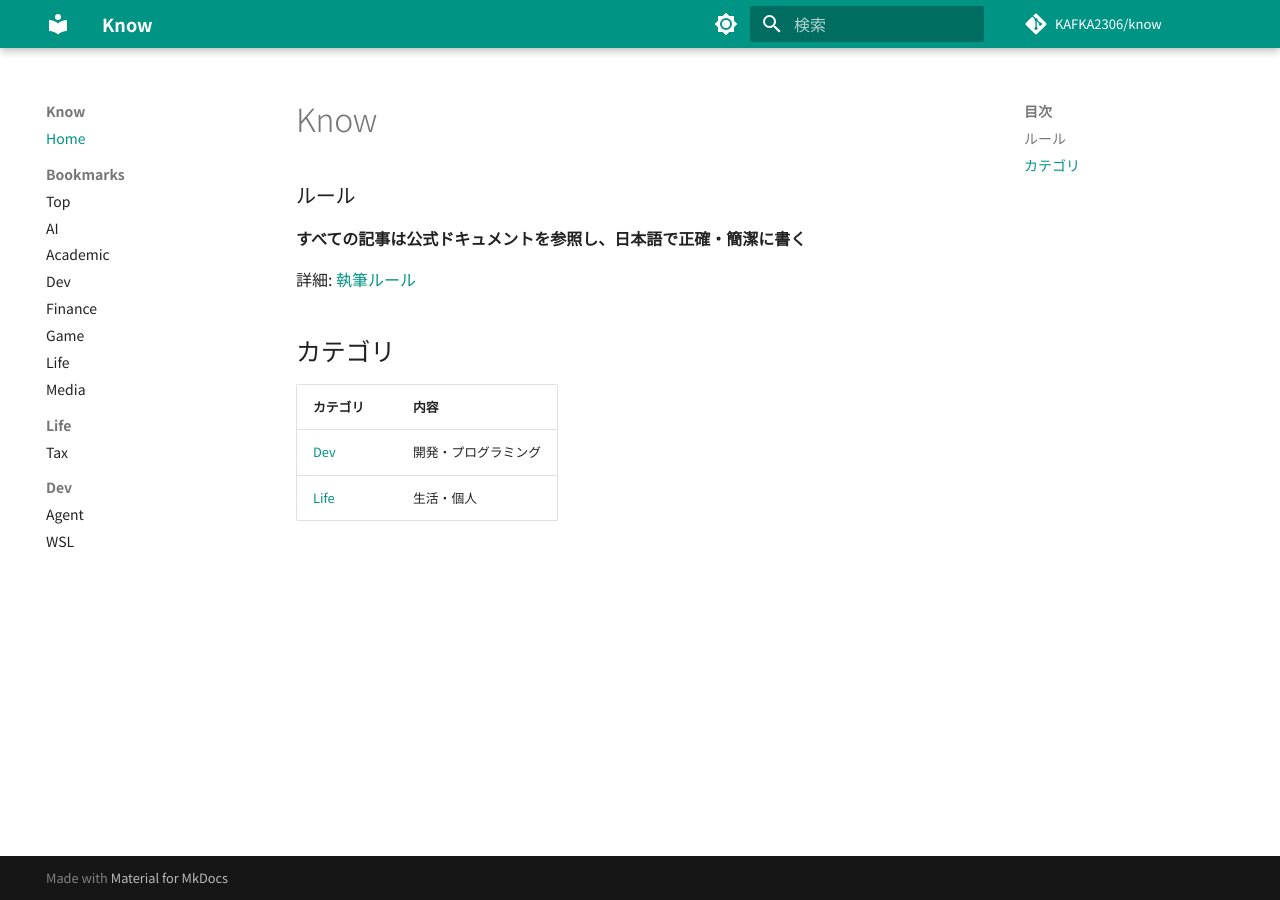
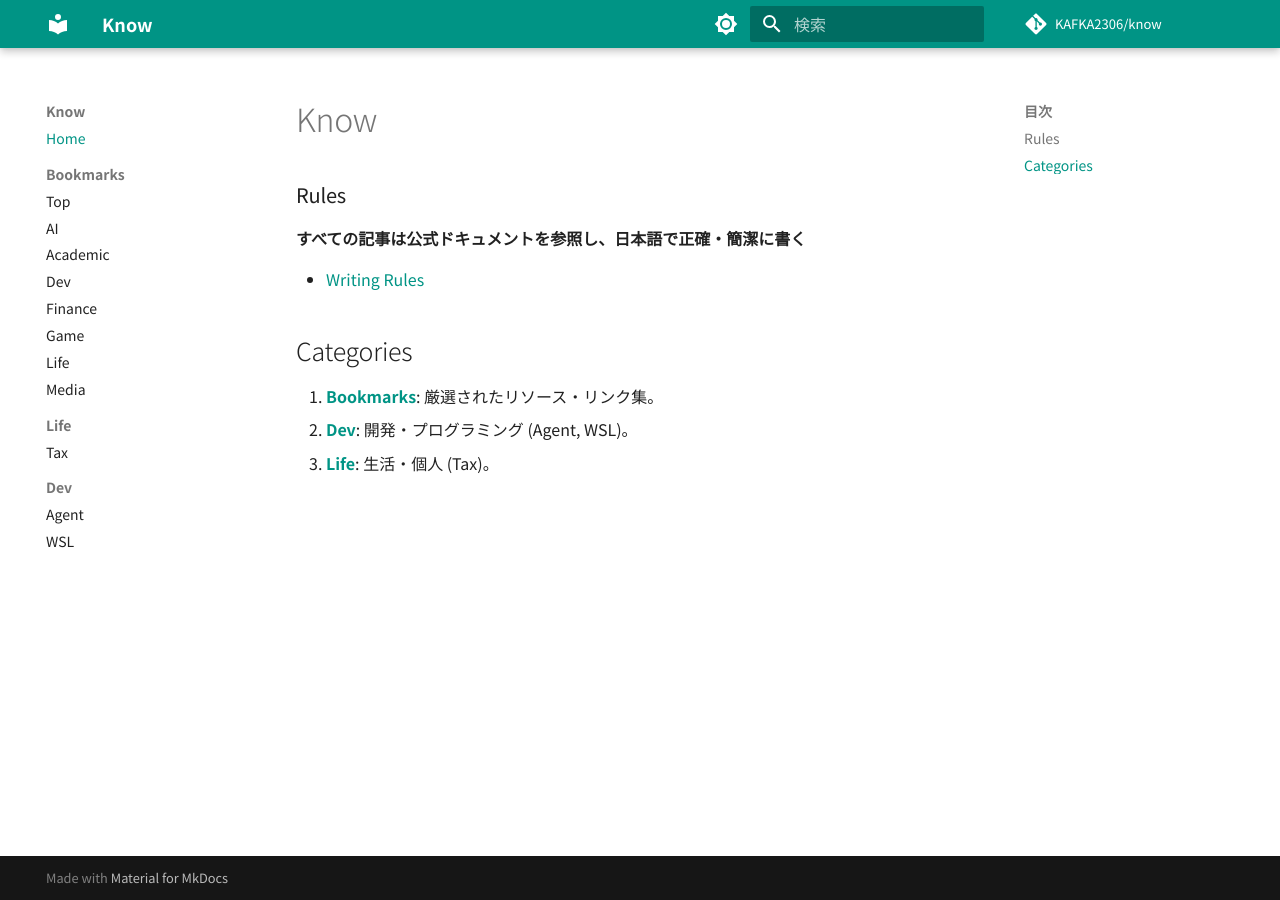
Before and after one commit to KAFKA2306/know, an MkDocs documentation site: the page built from docs/index.md, in a window 1280 px wide. Built offline with MkDocs 1.6.1 and Material for MkDocs 9.7.7, drawn with Linux system fonts in a browser that asks for light colours; comment, search, counter and statistics services are not loaded.

Commit message:
docs: restyle other index pages

```diff
--- a/docs/dev/index.md
+++ b/docs/dev/index.md
@@ -2,9 +2,7 @@
 
 開発・プログラミングに関する技術ナレッジ。
 
-## カテゴリ
+## Categories
 
-- [**Agent**](agent/index.md)
-    - AIエージェント、自律システムに関するドキュメント
-- [**WSL (Windows Subsystem for Linux)**](wsl/index.md)
-    - 環境構築、トラブルシューティング
+1. **[Agent](agent/)**: AIエージェント、自律システムに関するドキュメント。
+2. **[WSL](wsl/)**: Windows Subsystem for Linuxの環境構築とトラブルシューティング。
--- a/docs/index.md
+++ b/docs/index.md
@@ -1,14 +1,13 @@
 # Know
 
-### ルール
+### Rules
 
 **すべての記事は公式ドキュメントを参照し、日本語で正確・簡潔に書く**
 
-詳細: [執筆ルール](rules.md)
+- [Writing Rules](rules.md)
 
-## カテゴリ
+## Categories
 
-| カテゴリ                    | 内容                 |
-| :-------------------------- | :------------------- |
-| [Dev](dev/index.md)         | 開発・プログラミング |
-| [Life](life/tax/index.md)   | 生活・個人           |
+1. **[Bookmarks](bookmarks/)**: 厳選されたリソース・リンク集。
+2. **[Dev](dev/)**: 開発・プログラミング (Agent, WSL)。
+3. **[Life](life/)**: 生活・個人 (Tax)。
```
Also changed, not shown: docs/life/index.md (added, +7 -0 lines).
